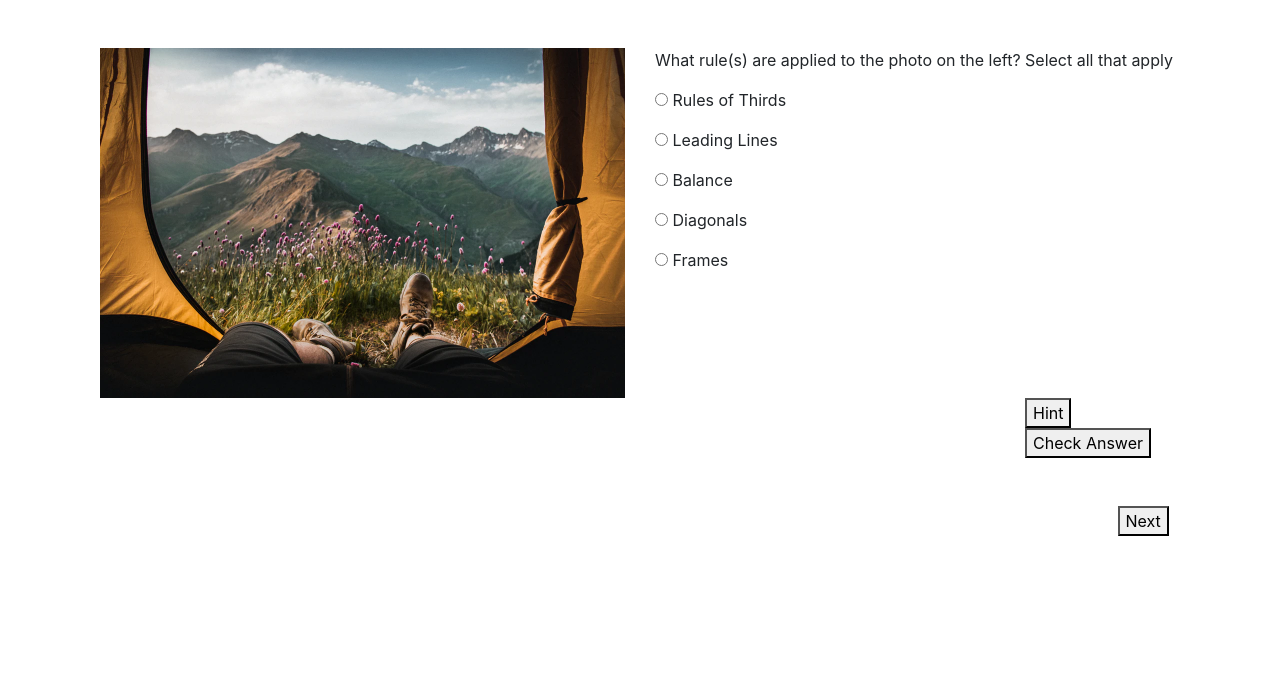
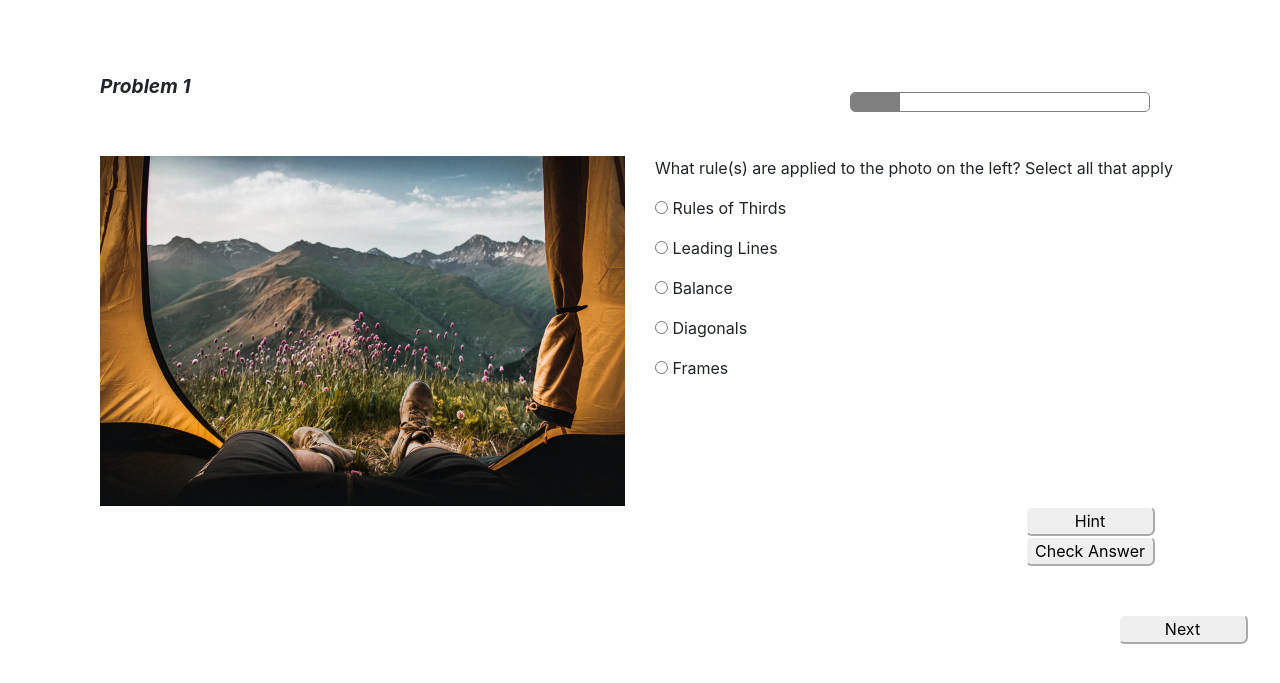
Before and after one commit to markwu372/coms4170final, a Flask app: page /quiz/1 in a window 1280 px wide. Shown: the part 56-739 px from the top of the page. Run offline with Flask 2, Linux system fonts and the light colour scheme; some libraries are stand-ins or nearby versions.

Commit message:
homepage refine; lesson page refine; quiz page refine; progress bar added

```diff
--- a/server.py
+++ b/server.py
@@ -72,6 +72,7 @@ lessons_data = {
 quiz_data = {
     "1": {
         "quiz_id": "1",
+        "quiz_progress": 16.6,
         "title": "Problem 1",
         "next_lesson": "2",
         "img": "https://raw.githubusercontent.com/markwu372/coms4170final/main/data/images/quiz1.png",
@@ -82,6 +83,7 @@ quiz_data = {
     "2": {
         "quiz_id": "2",
         "title": "Problem 2",
+        "quiz_progress": 33.3,
         "next_lesson": "3",
         "img": "https://raw.githubusercontent.com/markwu372/coms4170final/main/data/images/quiz2.jpeg",
         "solution": "https://raw.githubusercontent.com/markwu372/coms4170final/main/data/images/quiz2_sol.jpeg",
@@ -91,6 +93,7 @@ quiz_data = {
     "3": {
         "quiz_id": "3",
         "title": "Problem 3",
+        "quiz_progress": 50.0,
         "next_lesson": "4",
         "img": "https://raw.githubusercontent.com/markwu372/coms4170final/main/data/images/quiz3.jpeg",
         "solution": "https://raw.githubusercontent.com/markwu372/coms4170final/main/data/images/quiz3_sol.jpeg",
@@ -99,6 +102,7 @@ quiz_data = {
     },
     "4": {
         "quiz_id": "4",
+        "quiz_progress": 66.7,
         "title": "Problem 4",
         "next_lesson": "5",
         "img": "https://raw.githubusercontent.com/markwu372/coms4170final/main/data/images/quiz4_sol.png",
@@ -108,13 +112,26 @@ quiz_data = {
     },
     "5": {
         "quiz_id": "5",
+        "quiz_progress": 83.3,
         "title": "Problem 5",
-        "next_lesson": "",
+        "next_lesson": "6",
         "img": "https://raw.githubusercontent.com/markwu372/coms4170final/main/data/images/quiz5.jpeg",
         "solution": "https://raw.githubusercontent.com/markwu372/coms4170final/main/data/images/quiz5_sol.jpeg",
         "answer": "balance",
         "learning_url": "../lessons/3"
+    },
+    "6": {
+        "quiz_id": "6",
+        "quiz_progress": 100,
+        "title": "Problem 6",
+        "next_lesson": "",
+        "img": "https://raw.githubusercontent.com/markwu372/coms4170final/main/data/images/quiz6.jpeg",
+        "solution": "https://raw.githubusercontent.com/markwu372/coms4170final/main/data/images/quiz6_sol.jpeg",
+        "answer": "leading_lines",
+        "learning_url": "../lessons/2"
     }
+
+
 }
 
 
--- a/static/quiz.js
+++ b/static/quiz.js
@@ -71,11 +71,21 @@ $(document).ready(function(){
     });
 
     $(".next_btn").click(function(){
-        if (quiz_data["quiz_id"] < 5){
+        if (quiz_data["quiz_id"] < 6){
             window.location.replace('/quiz/' + quiz_data["next_lesson"]);
         }
         else{
             window.location.replace('/report');
         }
     });
+
+    $(".animated-progress span").each(function () {
+        $(this).animate(
+          {
+            width: $(this).attr("data-progress") + "%",
+          },
+          500
+        );
+
+      });
 });
--- a/templates/layout.html
+++ b/templates/layout.html
@@ -22,6 +22,7 @@
     <title>Composition Rules and Examples</title>
   </head>
   <body>
+
 
 <nav class="navbar navbar-expand-lg navbar-light bg-light">
   <div class="container">
--- a/templates/quiz.html
+++ b/templates/quiz.html
@@ -5,8 +5,60 @@
     let quiz_data = {{quiz_data|tojson}}
 </script>
 
+
+<style>
+    .animated-progress {
+  width: 300px;
+  height: 20px;
+  border-radius: 5px;
+  margin: 20px 10px;
+  border: 1px solid gray;
+  overflow: hidden;
+  position: relative;
+}
+
+.animated-progress span {
+  height: 100%;
+  display: block;
+  width: 0;
+  color: rgb(255, 251, 251);
+  line-height: 30px;
+  position: absolute;
+  text-align: end;
+  padding-right: 5px;
+}
+
+.progress-blue span {
+  background-color: gray;
+}
+
+.quiz-title{
+    font-size: larger;
+    font-weight: bold;
+    font-style: italic;
+}
+
+.btn-style{
+        border-color: white;
+        border-radius: 5pt;
+        width: 130px;
+    }
+</style>
+
 <div class="container-fluid">
         <br>
+        <br>
+        <br>
+        <div class="row">
+            <div class="col-md-8 quiz-title">{{quiz_data.title}}</div>
+            <div class="col-md-4">
+                <div class="animated-progress progress-blue">
+                    <span data-progress={{quiz_data.quiz_progress}}></span>
+                </div>
+
+            </div>
+        </div>
+
         <br>
         <div class="row">
             <div class="col-md-6 question">
@@ -28,9 +80,9 @@
         </div>
         <div class="row">
             <div class="col-md-10"></div>
-            <div class="col-md-2">
-                <button id="show_hint">Hint</button>
-                <button id="show_answer" onclick="check(quizzes.q.value)">Check Answer</button>
+            <div class="col-md-2 lesson-btns">
+                <button class="btn-style" id="show_hint">Hint</button>
+                <button class="btn-style" id="show_answer" onclick="check(quizzes.q.value)">Check Answer</button>
             </div>
         </div>
         <br>
@@ -40,7 +92,7 @@
 
             </div>
             <div class="col-md-1">
-                <button class="next_btn">Next</button>
+                <button class="next_btn btn-style">Next</button>
 
             </div>
 
```
Also changed, not shown: templates/homepage.html (+55 -7 lines), templates/lessons.html (+38 -10 lines), static/main.css (line endings or trailing spaces).
